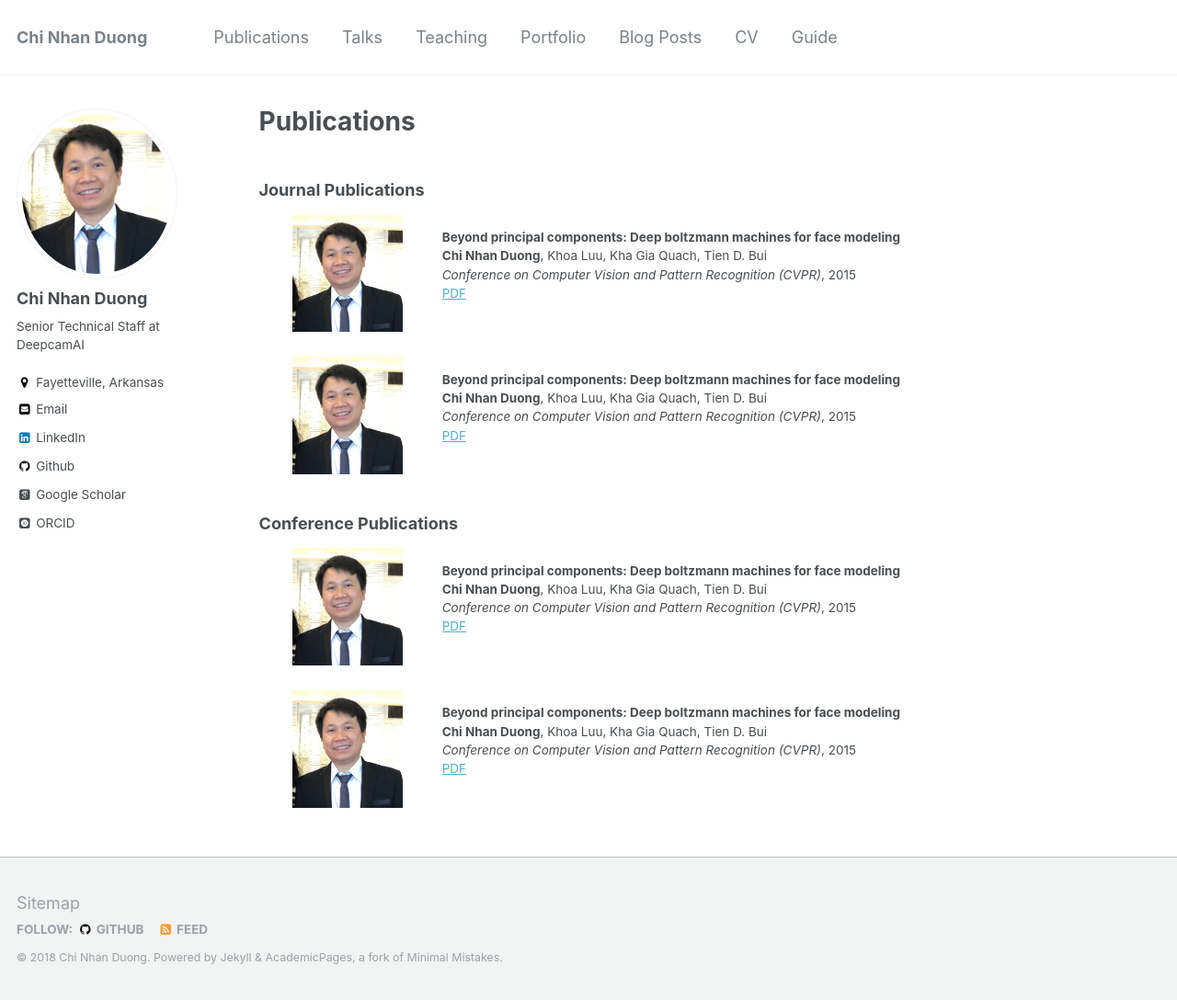
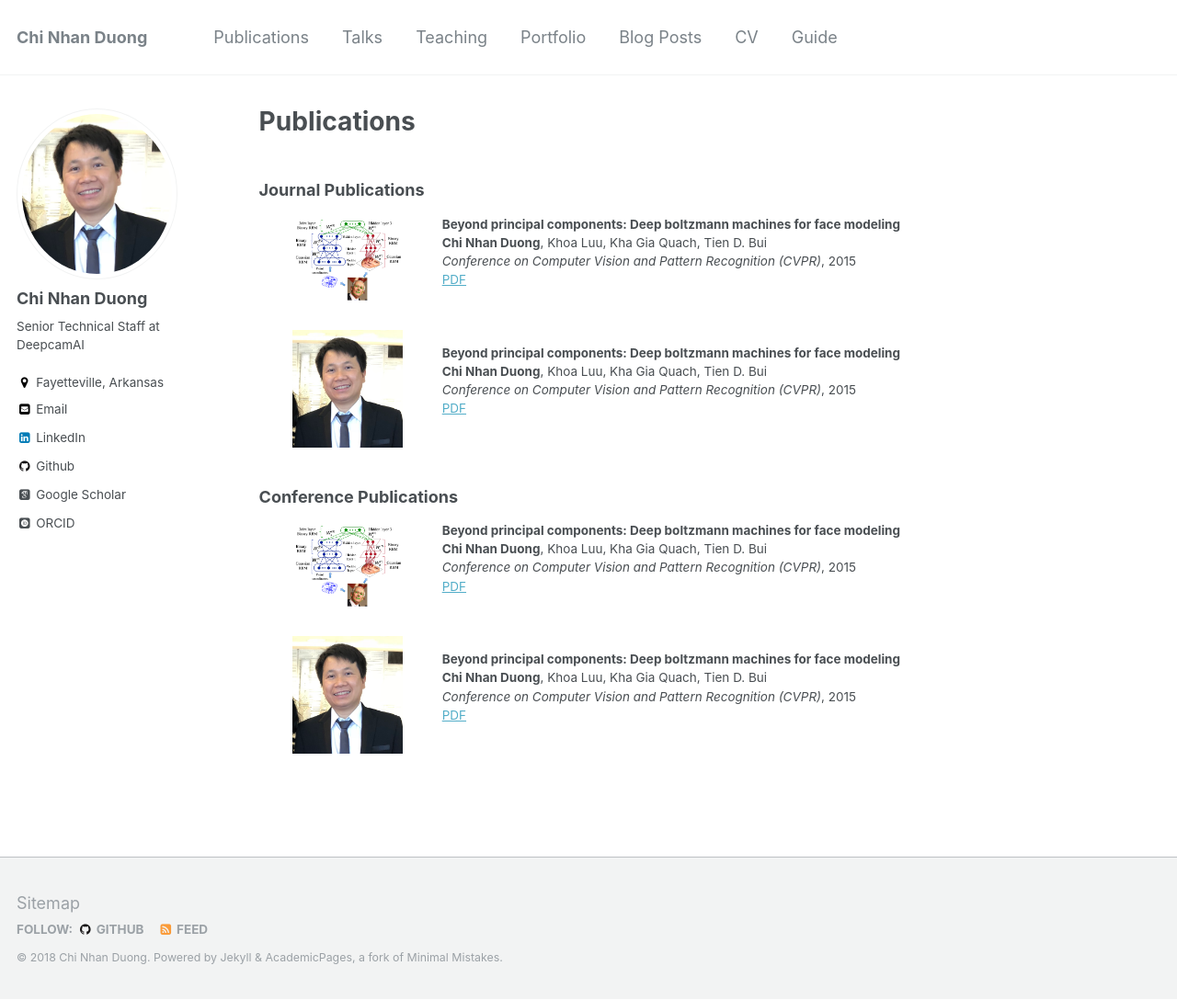
Before and after one commit to dcnhan/dcnhan.github.io, a Jekyll site: the page built from _pages/publications.md, in a window 1280 px wide and 1088 px high. Shown: the whole window at 92% size. Built offline with Jekyll 4.4.1, drawn with Linux system fonts in a browser that asks for light colours; some web fonts are replaced.

Commit message:
Build website

```diff
--- a/_pages/publications.md
+++ b/_pages/publications.md
@@ -7,7 +7,7 @@ author_profile: true
 ### Journal Publications
 
 <table width="900" align="center" border="0">
-	<td width="25%" valign="top" align="center"><img src="/images/dcnhan.png" alt="game" width="120" height="100" style="border-style: none"></td>
+	<td width="25%" valign="top" align="center"><img src="/images/featured_DAMs.png" alt="game" width="120" height="100" style="border-style: none"></td>
 	<td width="75%" valign="top"><p><heading><strong>Beyond principal components: Deep boltzmann machines for face modeling</strong></heading><br><strong> Chi Nhan Duong</strong>, Khoa Luu, Kha Gia Quach, Tien D. Bui<br><em>Conference on Computer Vision and Pattern Recognition (CVPR)</em>, 2015<br><a href="https://www.cv-foundation.org/openaccess/content_cvpr_2015/papers/Duong_Beyond_Principal_Components_2015_CVPR_paper.pdf">PDF</a></p></td></table>
 
 <table width="900" align="center" border="0">
@@ -17,7 +17,7 @@ author_profile: true
 
 ### Conference Publications
 <table width="900" align="center" border="0">
-	<td width="25%" valign="top" align="center"><img src="/images/dcnhan.png" alt="game" width="120" height="100" style="border-style: none"></td>
+	<td width="25%" valign="top" align="center"><img src="/images/featured_DAMs.png" alt="game" width="120" height="100" style="border-style: none"></td>
 	<td width="75%" valign="top"><p><heading><strong>Beyond principal components: Deep boltzmann machines for face modeling</strong></heading><br><strong> Chi Nhan Duong</strong>, Khoa Luu, Kha Gia Quach, Tien D. Bui<br><em>Conference on Computer Vision and Pattern Recognition (CVPR)</em>, 2015<br><a href="https://www.cv-foundation.org/openaccess/content_cvpr_2015/papers/Duong_Beyond_Principal_Components_2015_CVPR_paper.pdf">PDF</a></p></td></table>
 
 <table width="900" align="center" border="0">
```
Also changed, not shown: images/featured_DAMs.png (added).
